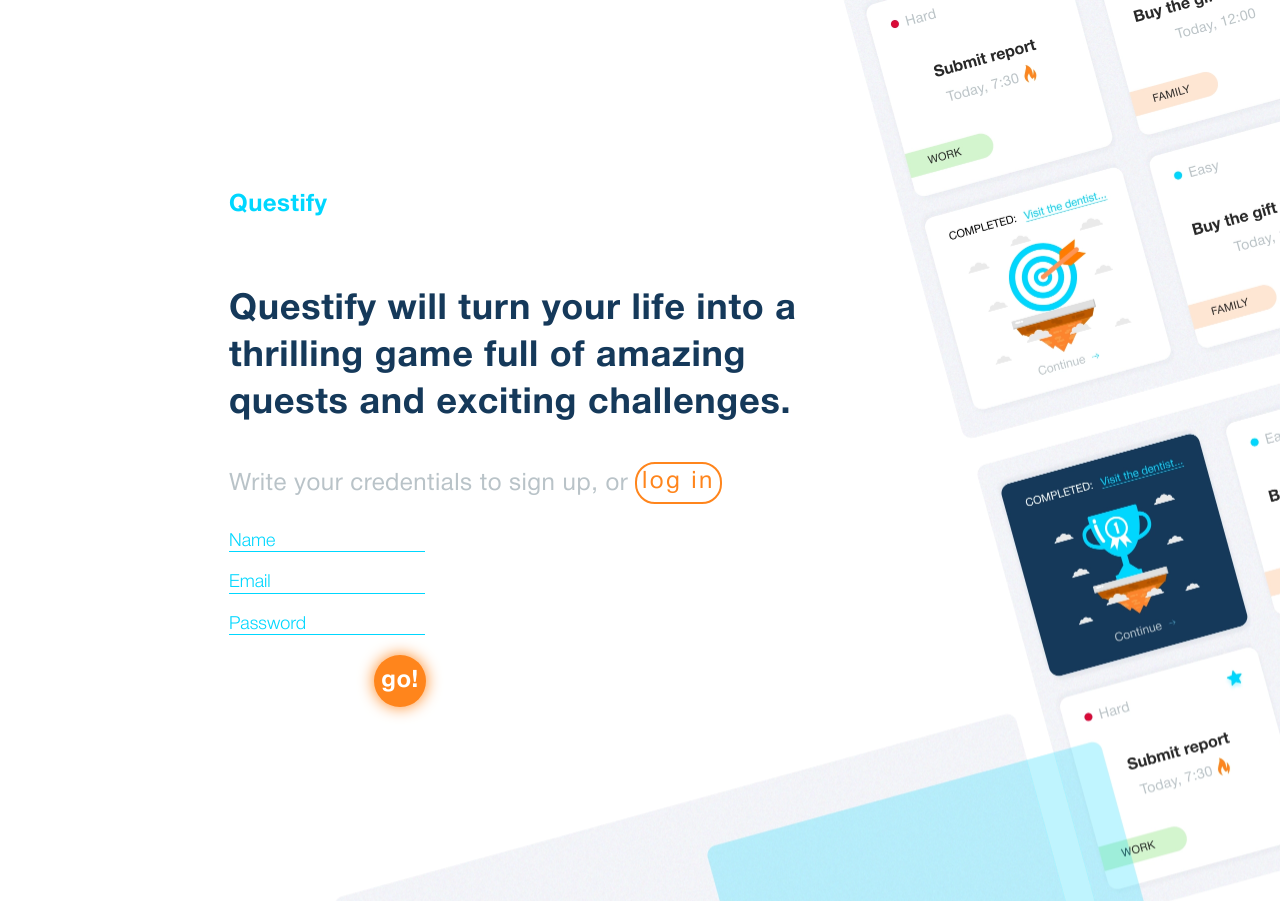
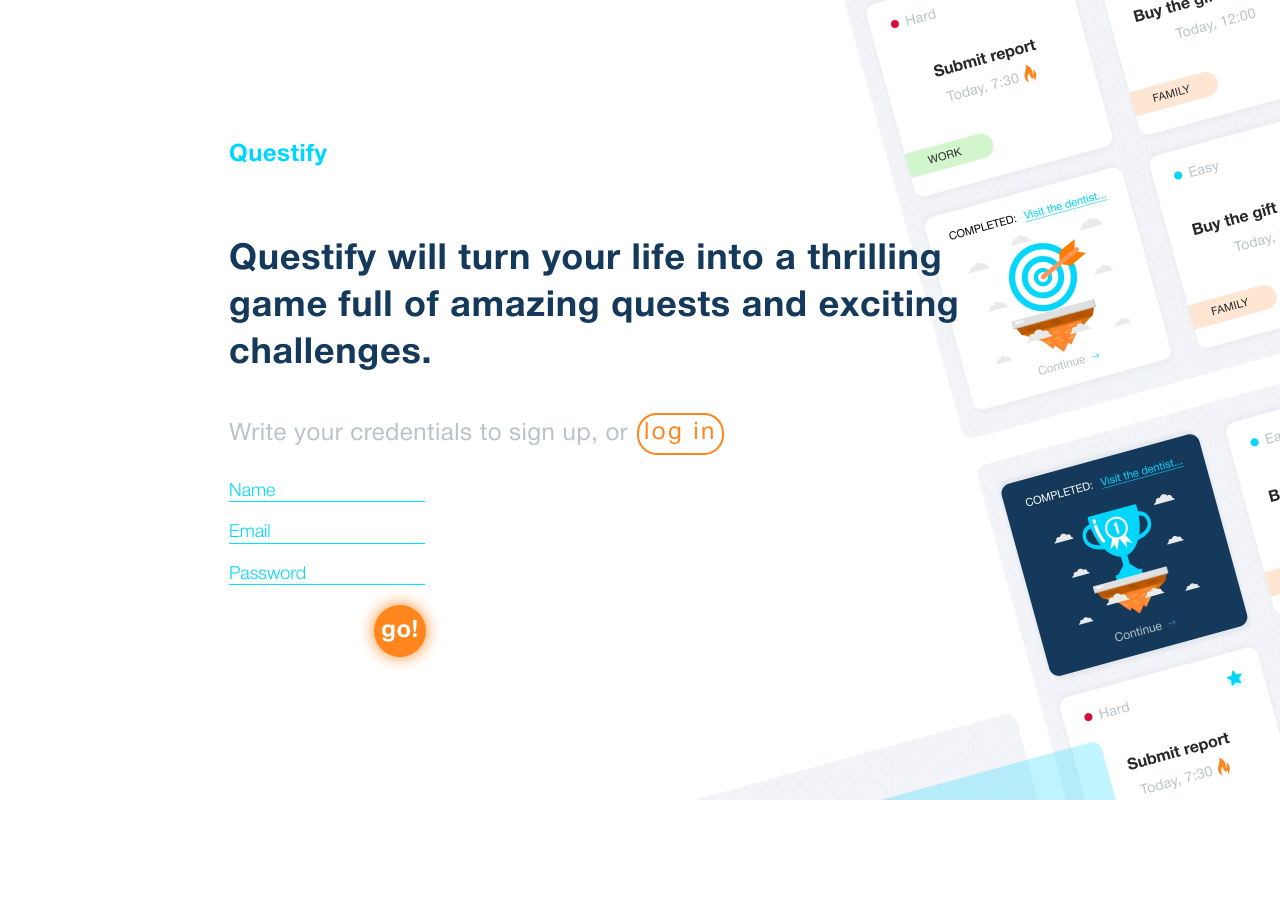
Before and after one commit to Karantir-dev/questify-front, a React (Create React App) app: page /auth in a window 1280 px wide. After the commit the page ends 800 px from the top, so only its background shows below. Built offline with nearby package versions, Linux system fonts and the light colour scheme.

Commit message:
Update AuthPage.module.css

```diff
--- a/src/Pages/AuthPage/AuthPage.module.css
+++ b/src/Pages/AuthPage/AuthPage.module.css
@@ -48,6 +48,16 @@
   background-color: var(--btn-main-color);
 }
 
+.containerLanding {
+  height: 100vh;
+}
+
+.containerForm {
+  position: absolute;
+  top: 50%;
+  transform: translateY(-50%);
+}
+
 /*-- @media (max-width: 767px) --*/
 
 @media screen and (max-width: 767px) {
@@ -59,8 +69,7 @@
   }
 
   .containerForm {
-    padding-top: 60px;
-    padding-left: 15px;
+    left: 15px;
     max-width: 297px;
   }
 
@@ -78,8 +87,8 @@
   }
 
   .switchButton {
-    top: 259px;
-    left: 250px;
+    top: 31.5%;
+    left: 80%;
     padding: 4px;
     font-size: 14px;
     letter-spacing: 0.1em;
@@ -106,9 +115,7 @@
   }
 
   .containerForm {
-    padding-left: 50px;
-    padding-top: 312px;
-    padding-bottom: 312px;
+    left: 50px;
     max-width: 425px;
   }
 
@@ -129,8 +136,8 @@
   }
 
   .switchButton {
-    top: 510px;
-    left: 355px;
+    top: 45%;
+    left: 72%;
     font-size: 18px;
     padding: 5px;
     letter-spacing: 0.1em;
@@ -157,9 +164,7 @@
   }
 
   .containerForm {
-    padding-top: 193px;
-    padding-bottom: 194px;
-    padding-left: 229px;
+    left: 229px;
     max-width: 800px;
   }
 
@@ -180,8 +185,8 @@
   }
 
   .switchButton {
-    top: 462px;
-    left: 635px;
+    top: 52.5%;
+    left: 51%;
     font-size: 24px;
     letter-spacing: 0.1em;
   }
```
